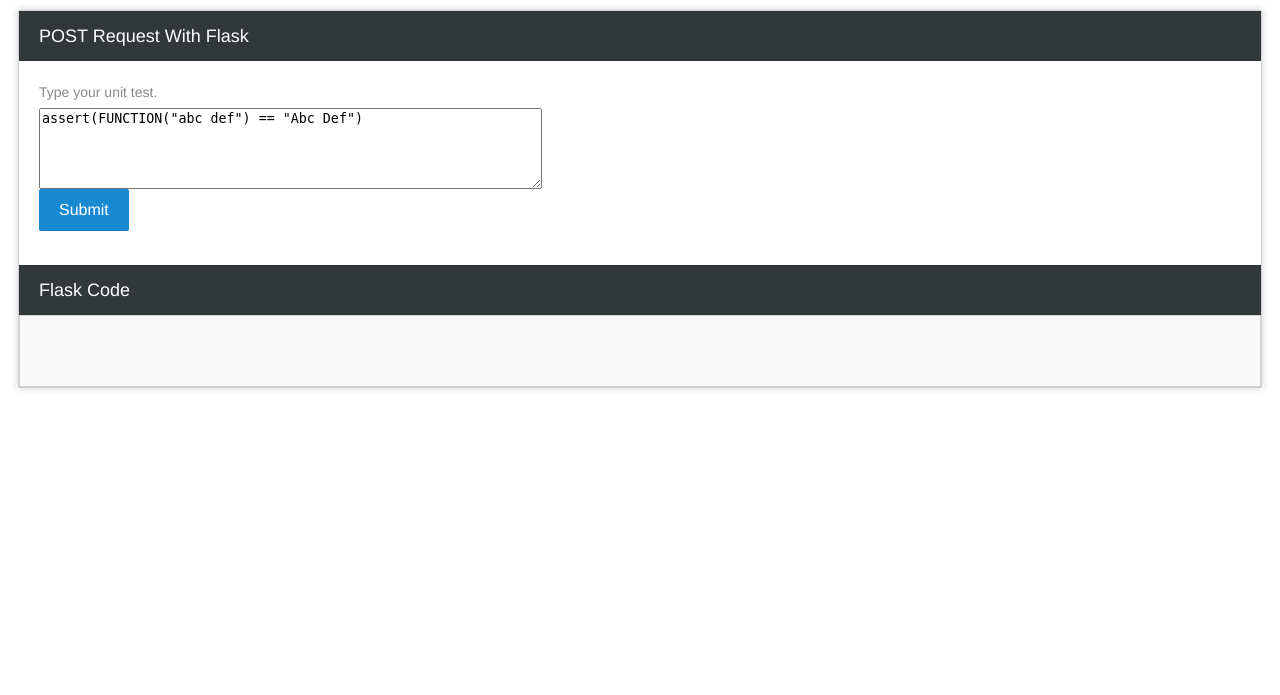
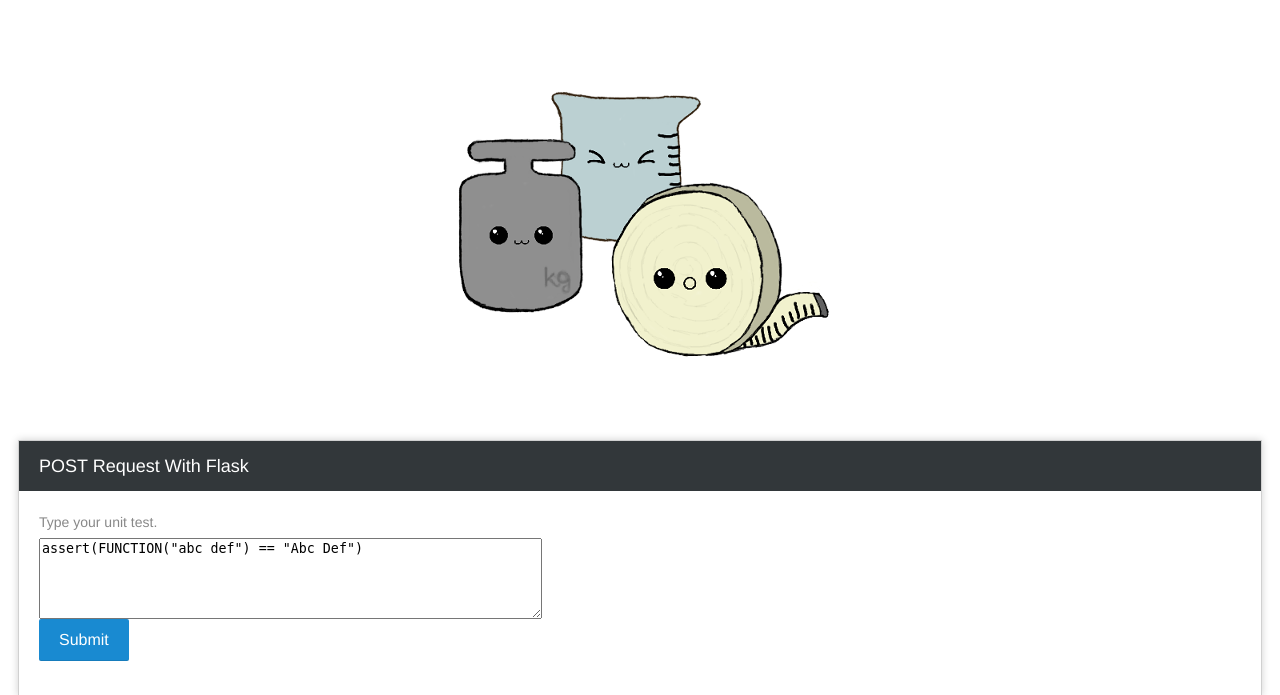
Before and after one commit to kele/find-by-ut, a Flask app: page / in a window 1280 px wide. Shown: the top 695 px of the page. Run offline with Flask 2, Linux system fonts and the light colour scheme.

Commit message:
Added logo.

```diff
--- a/static/style.css
+++ b/static/style.css
@@ -104,3 +104,9 @@ form input[type=submit]{
     cursor: pointer;
     text-align: center;
 }
+
+#logo {
+  margin-right: auto;
+  margin-left: auto;
+  display: block;
+}
--- a/templates/action.html
+++ b/templates/action.html
@@ -1,9 +1,10 @@
  <html>
     <head>
-        <title>POST requests with Flask</title>
+      <title>Find by unit test</title>
         <link rel=stylesheet type=text/css href="{{ url_for('static', filename='style.css') }}">
     </head>
     <body>
+        <img id="logo" src="{{ url_for('static', filename='miarki_kumple.png') }}"></img><br />
         <div id="container">
             <div class="title">
                 <h1>Content</h1>
--- a/templates/submit.html
+++ b/templates/submit.html
@@ -1,9 +1,11 @@
 <html>
     <head>
-        <title>Runner frontend</title>
+      <title>Find by unit test</title>
         <link rel=stylesheet type=text/css href="{{ url_for('static', filename='style.css') }}">
     </head>
     <body>
+        <img id="logo" src="{{ url_for('static', filename='miarki_kumple.png') }}"></img><br />
+
         <div id="container">
             <div class="title">
                 <h1>POST request with Flask</h1>
@@ -15,12 +17,6 @@
                   <input type="submit" />
                 </form>
             </div>
-            <div class="title">
-                <h1>Flask code</h1>
-            </div>
-                <code><pre>
-                </pre></code>
-            </div>
         </div>
     </body>
 </html>
```
Also changed, not shown: static/miarki_kumple.png (added).
